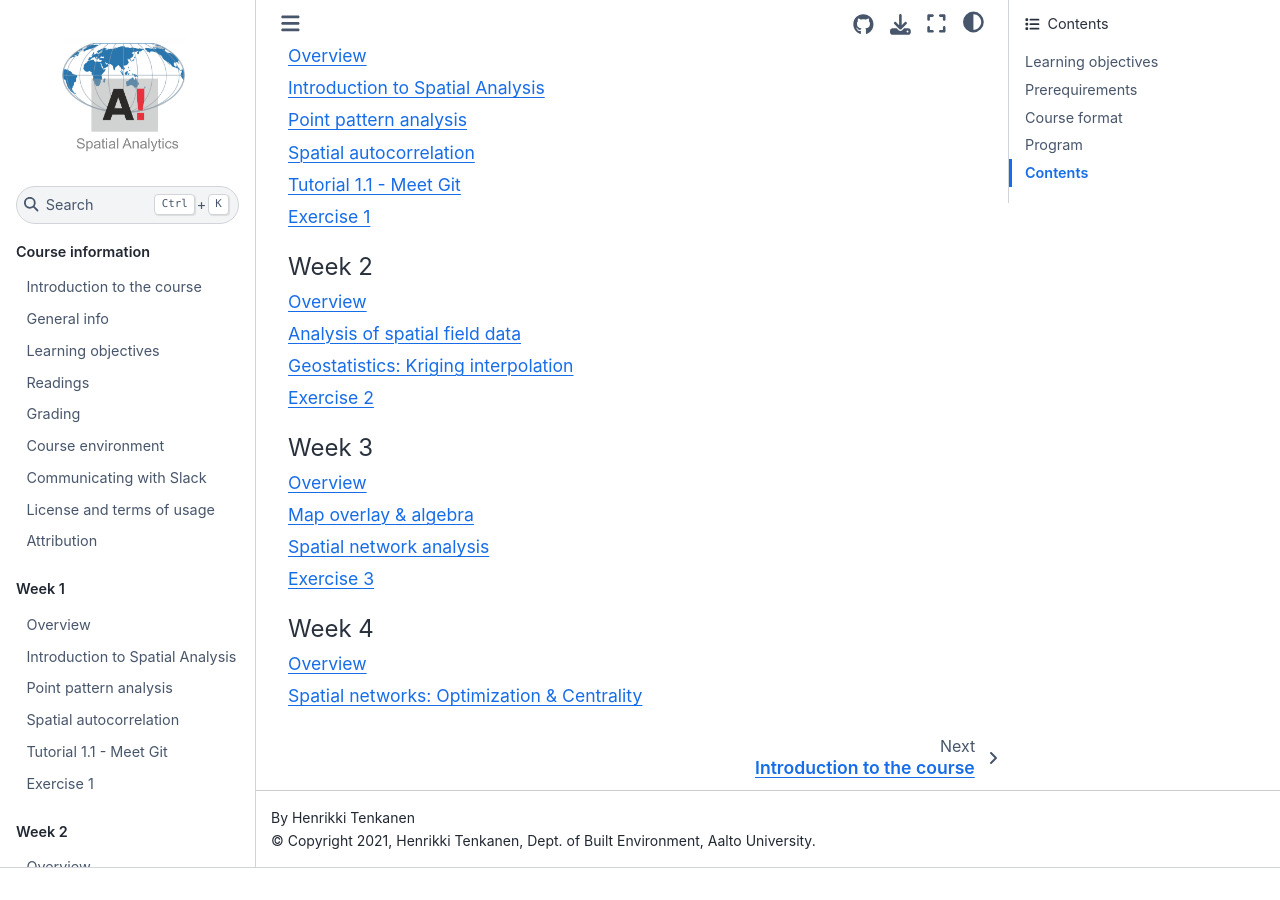
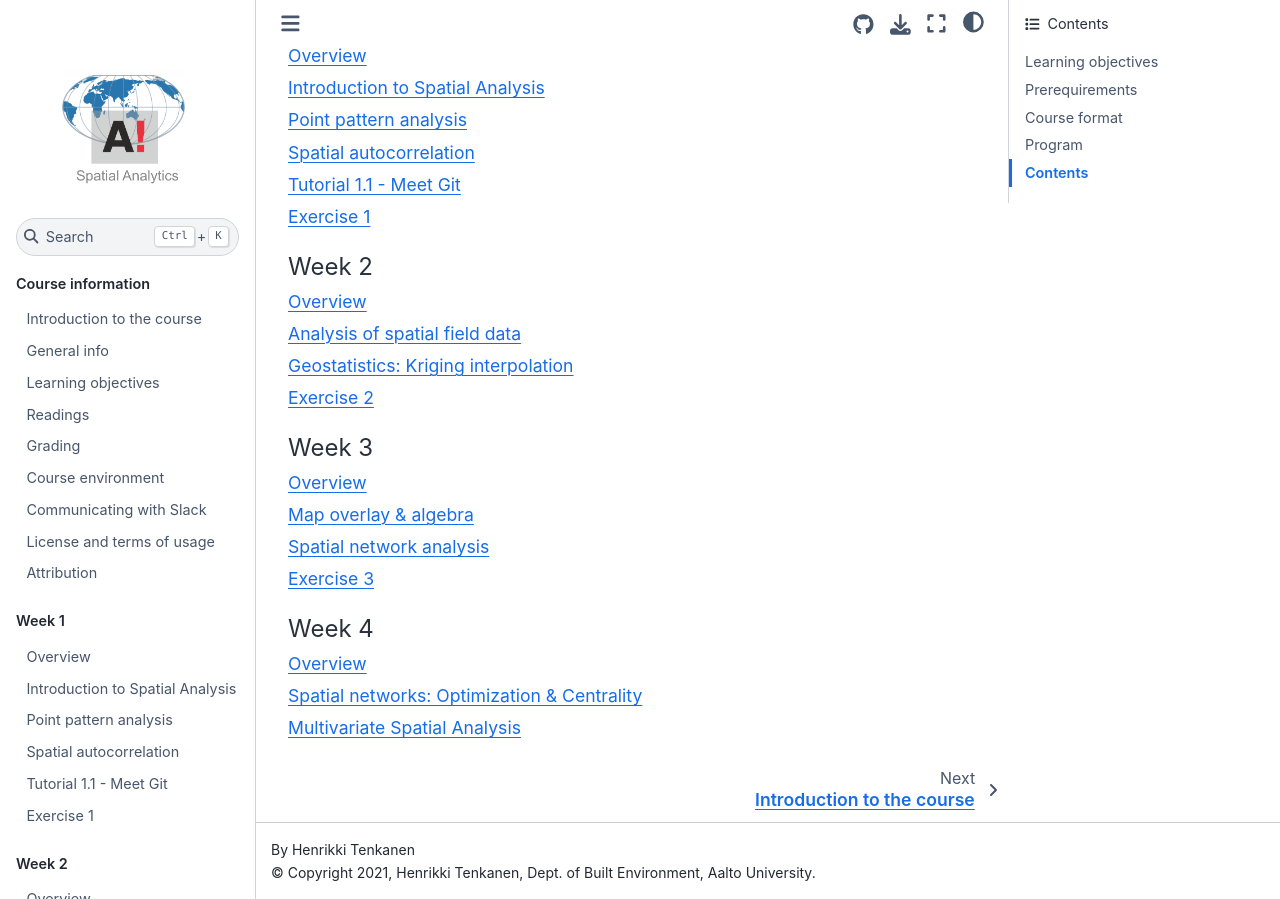
Before and after one commit to AaltoGIS/Spatial-Analytics, a Sphinx documentation site: the page built from source/index.rst, in a window 1280 px wide and 900 px high, scrolled down 4002 px. Built offline with Sphinx 7.4.7 and the Sphinx Book theme 1.1.4, drawn with Linux system fonts in a browser that asks for light colours; pages that are not in the unit, such as notebooks, are missing from menus; before the commit the page ends 4870 px from its top, so only the background shows below that.

Commit message:
Multivariate spatial analysis

```diff
--- a/source/index.rst
+++ b/source/index.rst
@@ -179,3 +179,4 @@
 
     lessons/L4/overview
     lessons/L4/spatial-network-optimization-centrality
+    lessons/L4/multivariate-spatial-analysis
--- /dev/null
+++ b/source/lessons/L4/multivariate-spatial-analysis.rst
@@ -0,0 +1,6 @@
+Multivariate Spatial Analysis
+=============================
+
+.. raw:: html
+
+    <iframe src="https://docs.google.com/presentation/d/e/2PACX-1vQVJPkszIRuTiKwv6CADvs6wCA17wB9j3VT403wcr-pJjZVGliEId0wZcYxaopkQFfsJej-5SdLXVGJ/embed?start=false&loop=false&delayms=3000" frameborder="0" width="700" height="420" allowfullscreen="true" mozallowfullscreen="true" webkitallowfullscreen="true"></iframe>
--- a/source/lessons/L4/overview.rst
+++ b/source/lessons/L4/overview.rst
@@ -4,6 +4,7 @@
 In this week, we will learn about:
 
 - :doc:`Spatial network analysis - Optimization & Centrality indicators <spatial-network-optimization-centrality>`
+- :doc:`Multivariate spatial analysis <multivariate-spatial-analysis>`
 
 
 Lesson videos
```
